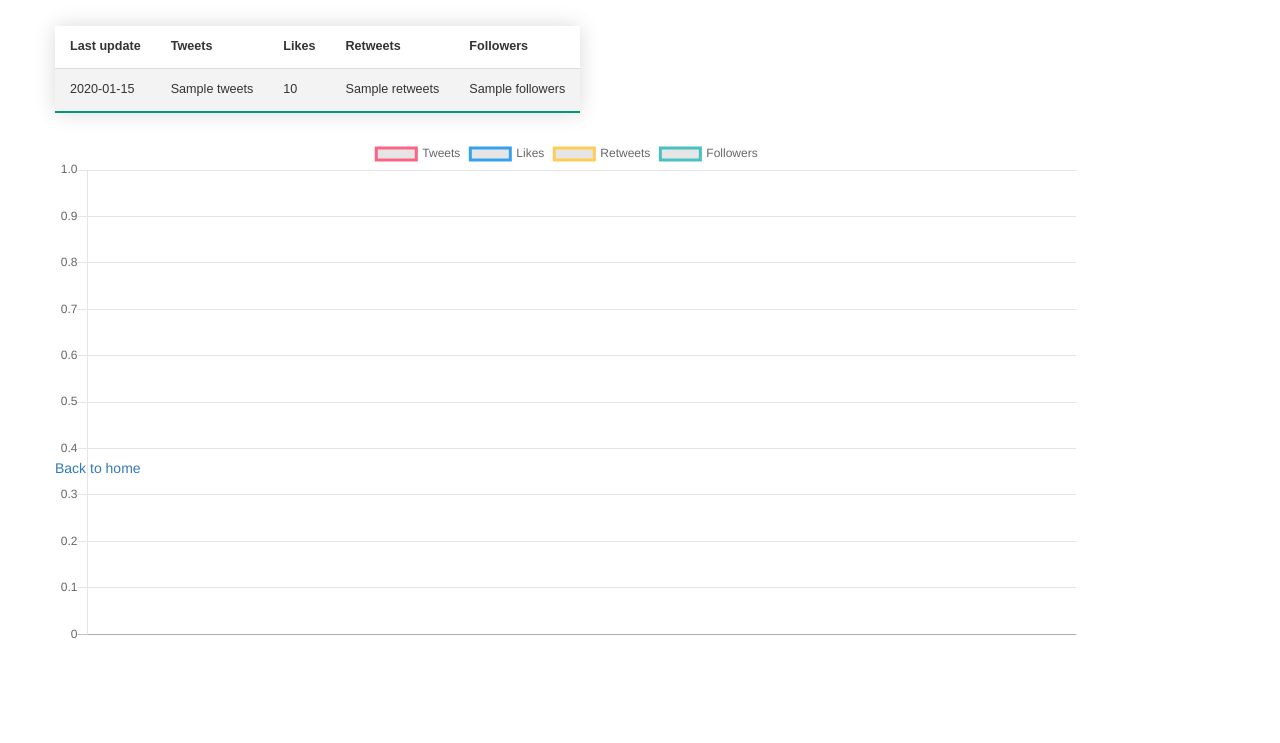
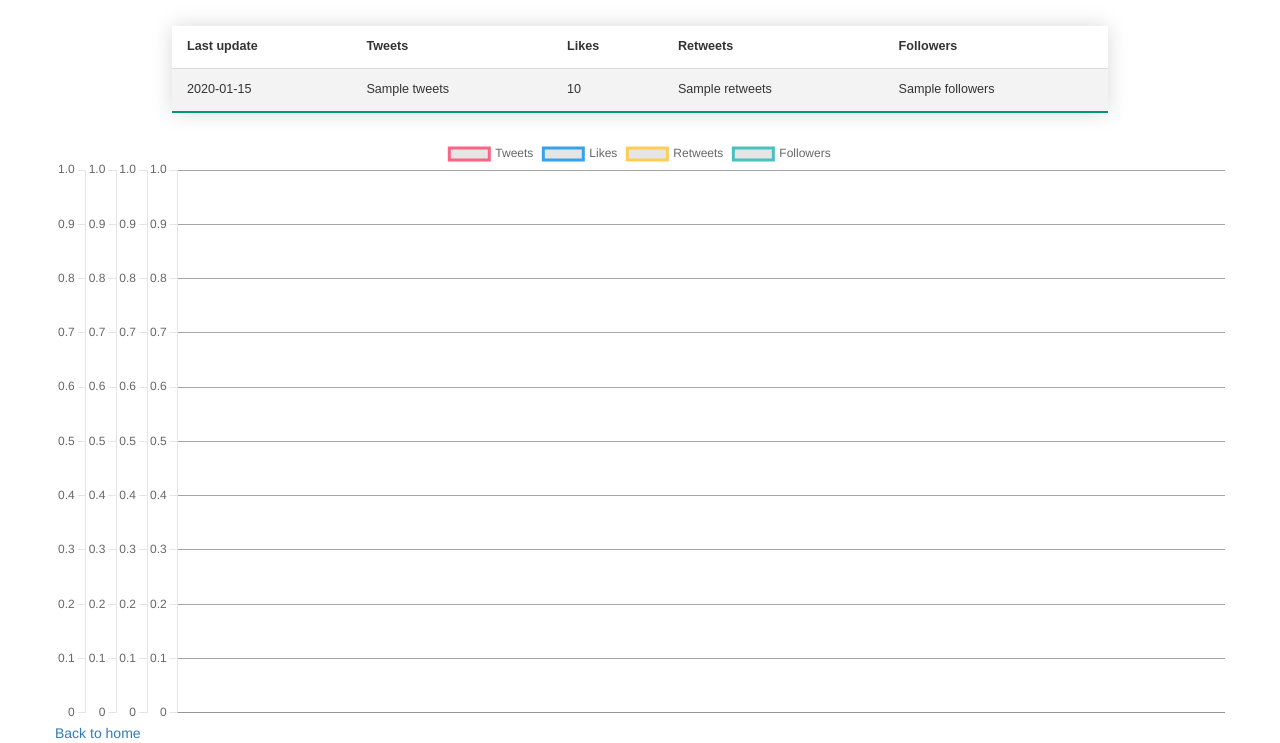
Before and after one commit to edoardottt/twitterbot2, a Flask app: template templates/dashboard.html in a window 1280 px wide. Shown: the part 271-1014 px from the top of the page. Before the commit the page ends 909 px from the top, so only its background shows below. Run offline with Flask 2, Linux system fonts and the light colour scheme; the template is opened without the code that fills it: most values are stand-ins (such as "Sample title", 1, 10 or a date in 2020); some libraries are stand-ins or nearby versions.

Commit message:
Fix chart and table

```diff
--- a/static/dashboard.css
+++ b/static/dashboard.css
@@ -1,9 +1,15 @@
+html,body {
+    width: 100%;
+}
+
 .styled-table {
     border-collapse: collapse;
     margin: 25px 0;
     font-size: 0.9em;
+    margin-left: auto;
+    margin-right: auto;
     font-family: sans-serif;
-    min-width: 400px;
+    width: 80%;
     box-shadow: 0 0 20px rgba(0, 0, 0, 0.15);
 }
 
--- a/static/values.js
+++ b/static/values.js
@@ -135,6 +135,3 @@ var myChart = new Chart(ctx, {
         },
     }
 });
-
-
-// NOT WORKING, LUNCH TIME
--- a/templates/dashboard.html
+++ b/templates/dashboard.html
@@ -7,7 +7,7 @@
     <link rel="shortcut icon" href="https://www.python.org/static/community_logos/python-powered-h-140x182.png" />
     <script src="https://code.jquery.com/jquery-3.3.1.min.js"></script>
     <script src="{{ url_for('static', filename='dashboard.js')}}"></script>
-    <script src="https://cdnjs.cloudflare.com/ajax/libs/Chart.js/2.7.1/Chart.min.js"></script>
+    <script src="https://cdnjs.cloudflare.com/ajax/libs/Chart.js/3.5.1/chart.min.js"></script>
     <link rel="stylesheet" href="https://maxcdn.bootstrapcdn.com/bootstrap/3.3.7/css/bootstrap.min.css">
     <link rel="stylesheet" href="{{ url_for('static', filename='dashboard.css')}}">
 
@@ -48,7 +48,7 @@
                 </table>
             </div>
 
-            <div class="chart-container" style="position: relative; height:40vh; width:80vw">
+            <div class="chart-container" style="position: relative; width:100%">
                 <canvas data-values='{{ values|tojson }}' id="myChart"></canvas>
             </div>
 
```
